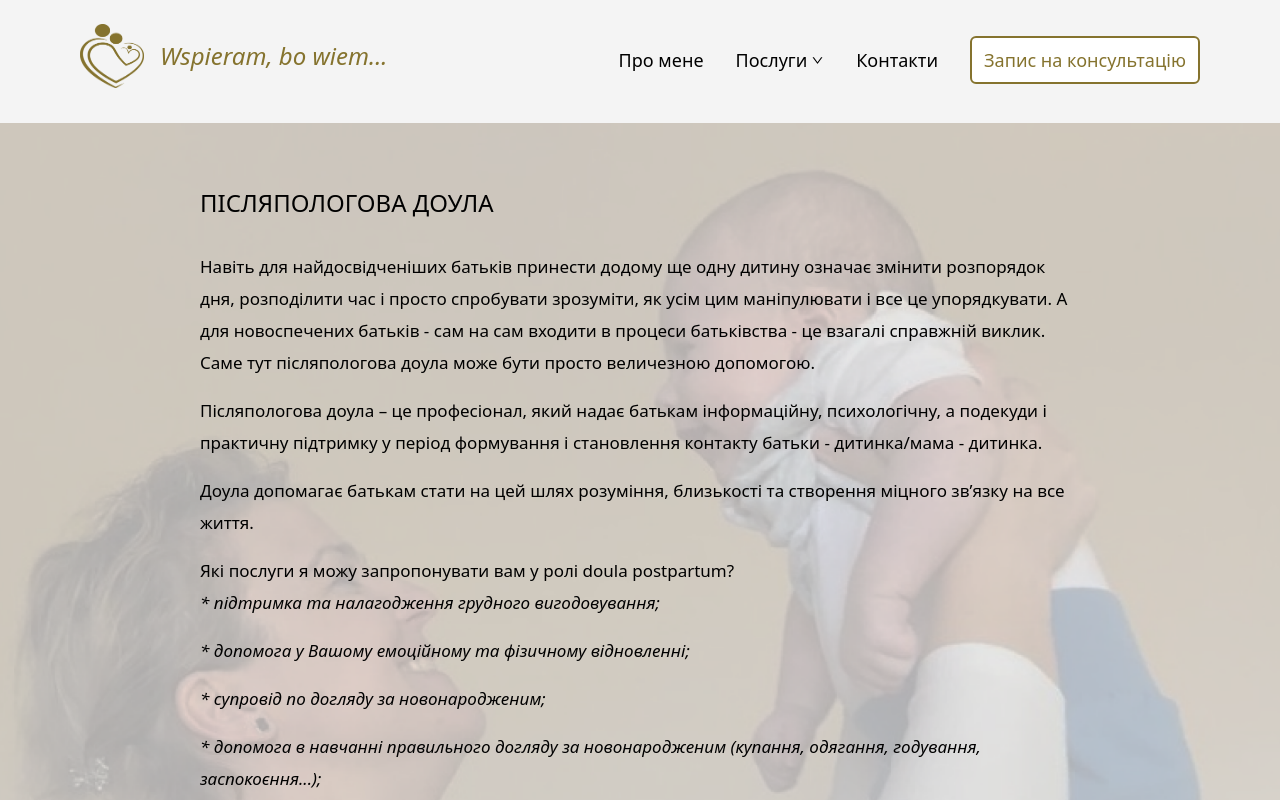
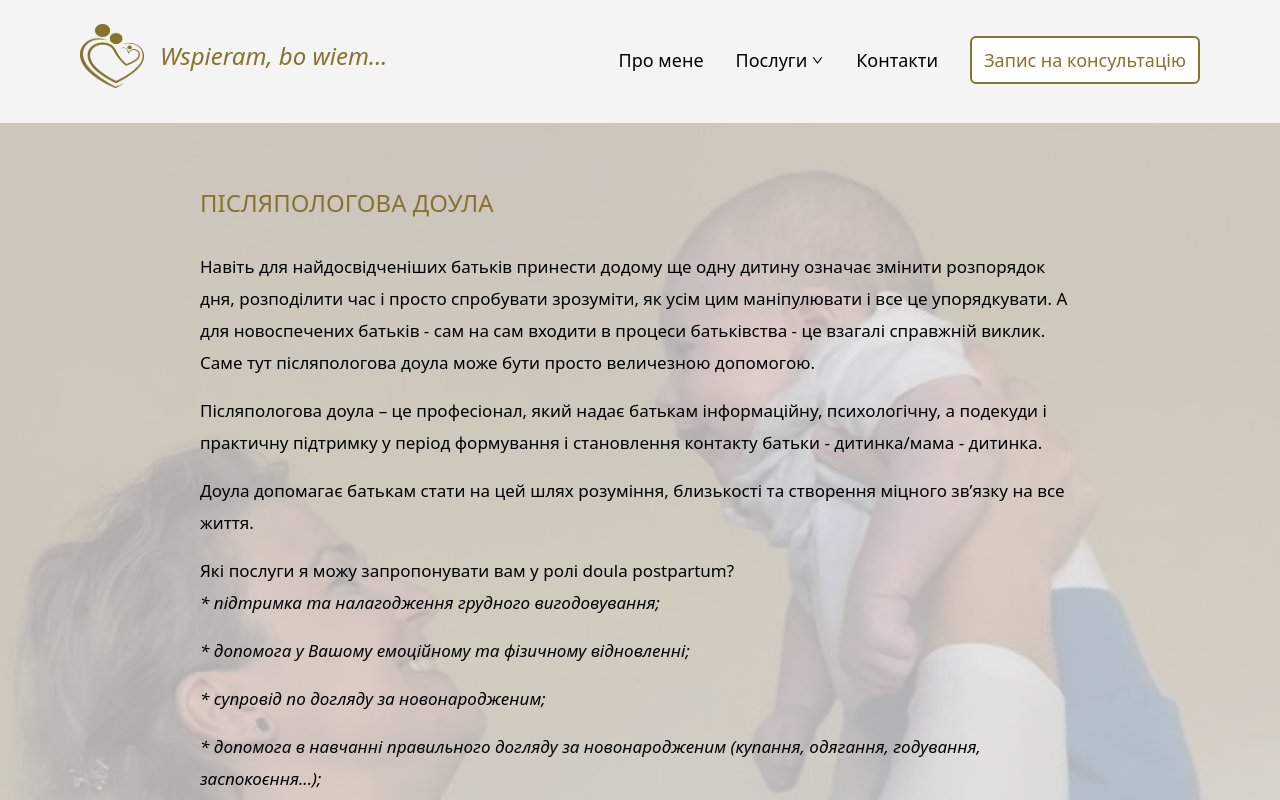
Before and after one commit to OlhaPo/wspieram-bo-wiem-landing-page, a React (Vite) app: page /postpartum-doula in a window 1280 px wide. Shown: the top 800 px of the page. Built offline with nearby package versions, Linux system fonts and the light colour scheme.

Commit message:
Fix 404 errors on refreshing page

```diff
--- a/src/components/PostpartumDoula.jsx
+++ b/src/components/PostpartumDoula.jsx
@@ -4,7 +4,7 @@ const PostpartumDoula = () => {
   return (
     <div className="doula-postpartum-page leading-8 py-8 md:py-16 px-6 lg:px-0">
       <div className="max-w-[55rem] mx-auto">
-        <div className="text-lg md:text-2xl uppercase mb-8">
+        <div className="text-lg md:text-2xl text-primary uppercase mb-8">
           Післяпологова доула
         </div>
         <p>
```
Also changed, not shown: 1 other file (tests, documents, lock files or other folders).
